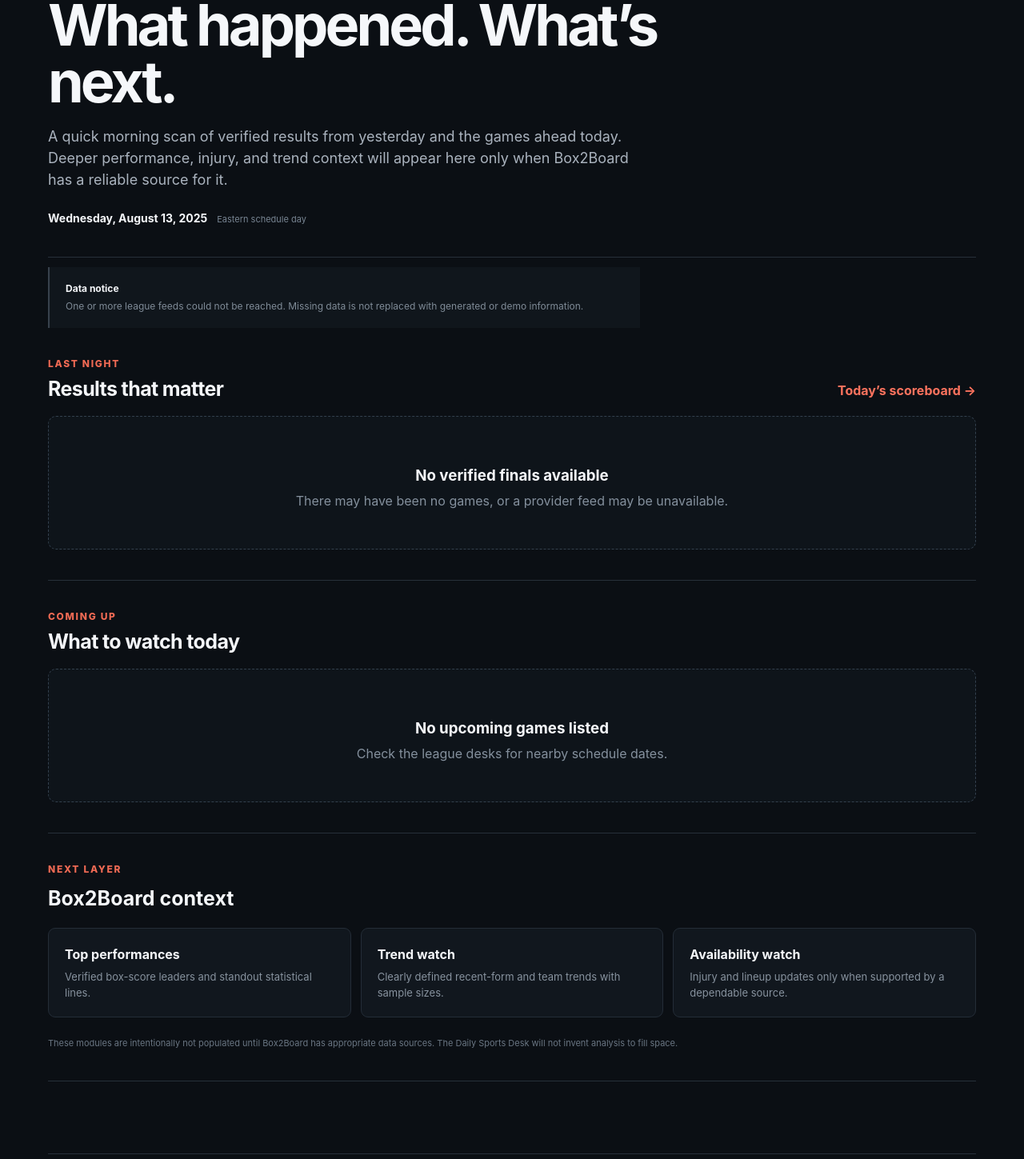
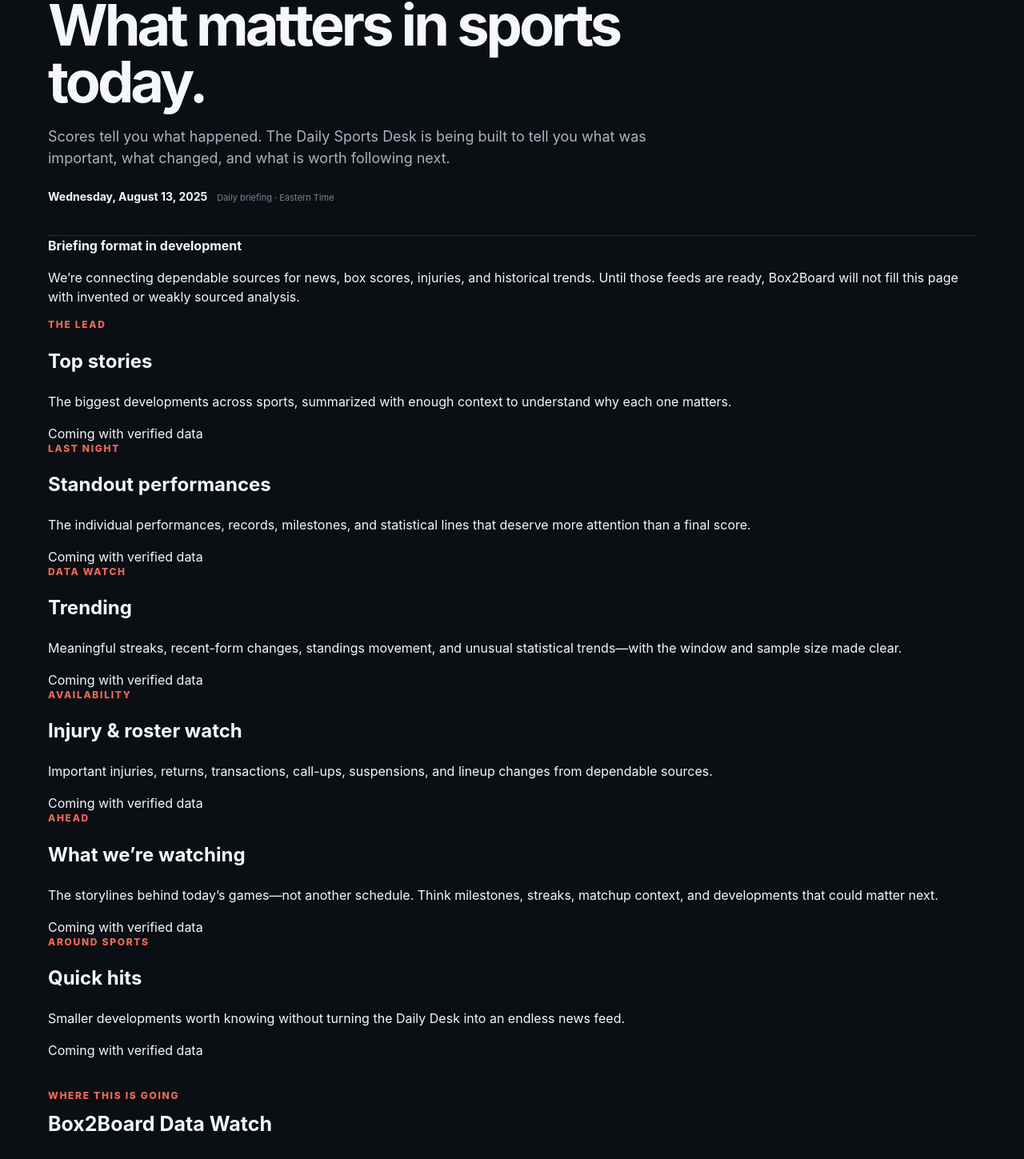
Before and after one commit to box2board/box2board-next, a Next.js app: page /daily in a window 1280 px wide. Shown: the part 147-1596 px from the top of the page at 80% size. Built offline with nearby package versions, Linux system fonts and the light colour scheme; no server answers.

Commit message:
Refocus Daily Desk on sports context

```diff
--- a/app/daily/page.tsx
+++ b/app/daily/page.tsx
@@ -1,52 +1,46 @@
 import type { Metadata } from "next";
-import Link from "next/link";
-import { getScoreboards, scheduleDateKey, shiftDateKey } from "@/lib/sports";
-
-export const revalidate = 60;
 
 export const metadata: Metadata = {
   title: "Daily Sports Desk",
-  description: "A daily Box2Board briefing built from verified MLB, NBA, NFL, and NHL results and schedules.",
+  description: "The Box2Board daily briefing: major stories, standout performances, trends, roster news, and the storylines worth watching.",
   alternates: { canonical: "/daily" },
 };
 
-function displayDate(key: string) {
-  return new Intl.DateTimeFormat("en-US", { weekday: "long", month: "long", day: "numeric", year: "numeric", timeZone: "UTC" })
-    .format(new Date(`${key.slice(0,4)}-${key.slice(4,6)}-${key.slice(6)}T12:00:00Z`));
-}
+const sections = [
+  { eyebrow: "The lead", title: "Top stories", copy: "The biggest developments across sports, summarized with enough context to understand why each one matters." },
+  { eyebrow: "Last night", title: "Standout performances", copy: "The individual performances, records, milestones, and statistical lines that deserve more attention than a final score." },
+  { eyebrow: "Data watch", title: "Trending", copy: "Meaningful streaks, recent-form changes, standings movement, and unusual statistical trends—with the window and sample size made clear." },
+  { eyebrow: "Availability", title: "Injury & roster watch", copy: "Important injuries, returns, transactions, call-ups, suspensions, and lineup changes from dependable sources." },
+  { eyebrow: "Ahead", title: "What we’re watching", copy: "The storylines behind today’s games—not another schedule. Think milestones, streaks, matchup context, and developments that could matter next." },
+  { eyebrow: "Around sports", title: "Quick hits", copy: "Smaller developments worth knowing without turning the Daily Desk into an endless news feed." },
+];
 
-export default async function DailyDeskPage() {
-  const today = scheduleDateKey();
-  const yesterday = shiftDateKey(today, -1);
-  const [previousBoards, todayBoards] = await Promise.all([getScoreboards(yesterday), getScoreboards(today)]);
-  const finals = previousBoards.flatMap((board) => board.games).filter((game) => game.state === "post");
-  const upcoming = todayBoards.flatMap((board) => board.games).filter((game) => game.state === "pre").sort((a,b) => a.startTime.localeCompare(b.startTime));
-  const unavailable = [...previousBoards, ...todayBoards].filter((board) => board.error).map((board) => board.label);
+export default function DailyDeskPage() {
+  const date = new Intl.DateTimeFormat("en-US", { weekday: "long", month: "long", day: "numeric", year: "numeric", timeZone: "America/New_York" }).format(new Date());
 
   return <div className="container dailyPage">
     <section className="dailyHero">
       <p className="kicker">Box2Board Daily Sports Desk</p>
-      <h1>What happened. What’s next.</h1>
-      <p className="dailyLead">A quick morning scan of verified results from yesterday and the games ahead today. Deeper performance, injury, and trend context will appear here only when Box2Board has a reliable source for it.</p>
-      <div className="dailyMeta"><strong>{displayDate(today)}</strong><span>Eastern schedule day</span></div>
+      <h1>What matters in sports today.</h1>
+      <p className="dailyLead">Scores tell you what happened. The Daily Sports Desk is being built to tell you what was important, what changed, and what is worth following next.</p>
+      <div className="dailyMeta"><strong>{date}</strong><span>Daily briefing · Eastern Time</span></div>
     </section>
 
-    {unavailable.length > 0 && <div className="dataNote"><strong>Data notice</strong><p>One or more league feeds could not be reached. Missing data is not replaced with generated or demo information.</p></div>}
+    <div className="dailyStatus"><strong>Briefing format in development</strong><p>We’re connecting dependable sources for news, box scores, injuries, and historical trends. Until those feeds are ready, Box2Board will not fill this page with invented or weakly sourced analysis.</p></div>
 
-    <section className="dailySection" aria-labelledby="results-heading">
-      <div className="sectionHeading"><div><p className="kicker">Last night</p><h2 id="results-heading">Results that matter</h2></div><Link className="actionLink" href="/">Today’s scoreboard →</Link></div>
-      {finals.length ? <div className="dailyRows">{finals.slice(0,12).map((game) => <article className="dailyGame" key={`${game.league}-${game.id}`}><span className={`leagueTag ${game.league}`}>{game.league.toUpperCase()}</span><div><strong>{game.away.name} {game.away.score ?? "—"} · {game.home.name} {game.home.score ?? "—"}</strong><small>{game.status}</small></div></article>)}</div> : <div className="emptyState"><h3>No verified finals available</h3><p>There may have been no games, or a provider feed may be unavailable.</p></div>}
+    <section className="briefingGrid" aria-label="Daily Sports Desk sections">
+      {sections.map((section, index) => <article className={index === 0 ? "briefingCard briefingLead" : "briefingCard"} key={section.title}>
+        <p className="kicker">{section.eyebrow}</p>
+        <h2>{section.title}</h2>
+        <p>{section.copy}</p>
+        <span className="comingTag">Coming with verified data</span>
+      </article>)}
     </section>
 
-    <section className="dailySection" aria-labelledby="watch-heading">
-      <div className="sectionHeading"><div><p className="kicker">Coming up</p><h2 id="watch-heading">What to watch today</h2></div></div>
-      {upcoming.length ? <div className="dailyRows">{upcoming.slice(0,12).map((game) => <article className="dailyGame" key={`${game.league}-${game.id}`}><span className={`leagueTag ${game.league}`}>{game.league.toUpperCase()}</span><div><strong>{game.away.name} at {game.home.name}</strong><small>{new Intl.DateTimeFormat("en-US",{hour:"numeric",minute:"2-digit",timeZone:"America/New_York",timeZoneName:"short"}).format(new Date(game.startTime))}{game.venue ? ` · ${game.venue}` : ""}</small></div></article>)}</div> : <div className="emptyState"><h3>No upcoming games listed</h3><p>Check the league desks for nearby schedule dates.</p></div>}
-    </section>
-
-    <section className="dailySection dailyComingSoon" aria-labelledby="context-heading">
-      <p className="kicker">Next layer</p><h2 id="context-heading">Box2Board context</h2>
-      <div className="contextGrid"><article><strong>Top performances</strong><p>Verified box-score leaders and standout statistical lines.</p></article><article><strong>Trend watch</strong><p>Clearly defined recent-form and team trends with sample sizes.</p></article><article><strong>Availability watch</strong><p>Injury and lineup updates only when supported by a dependable source.</p></article></div>
-      <p className="sourceNote">These modules are intentionally not populated until Box2Board has appropriate data sources. The Daily Sports Desk will not invent analysis to fill space.</p>
+    <section className="dailySection dailyComingSoon">
+      <p className="kicker">Where this is going</p>
+      <h2>Box2Board Data Watch</h2>
+      <p className="dailyLead">As Box2Board builds its historical data layer, the Daily Desk will surface original, reproducible observations from that data and link directly into the relevant league and matchup pages.</p>
     </section>
   </div>;
 }
```
